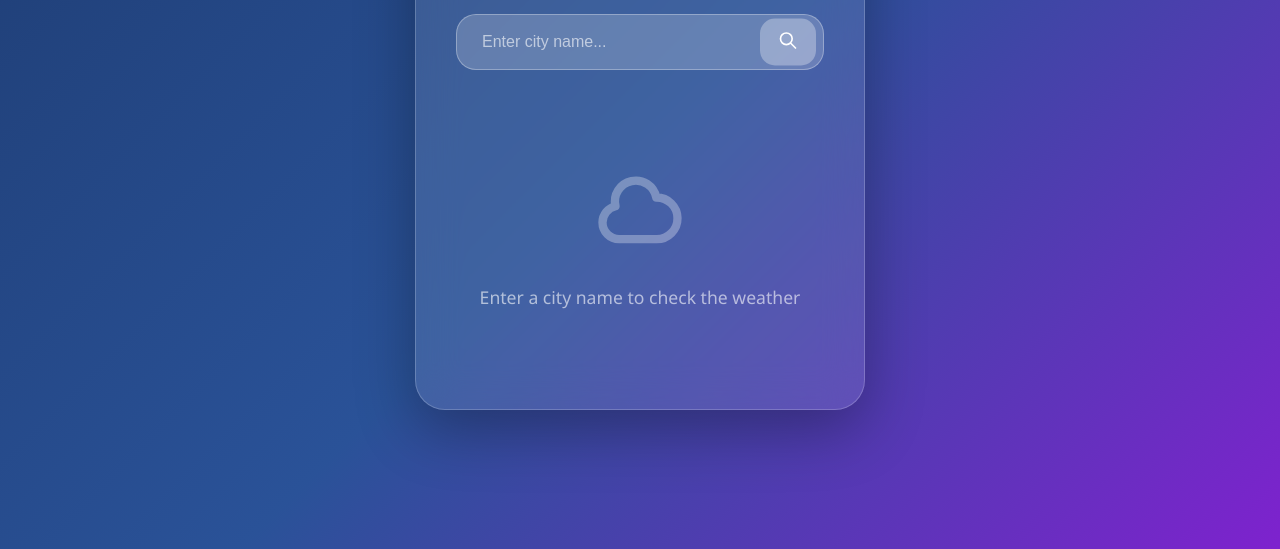
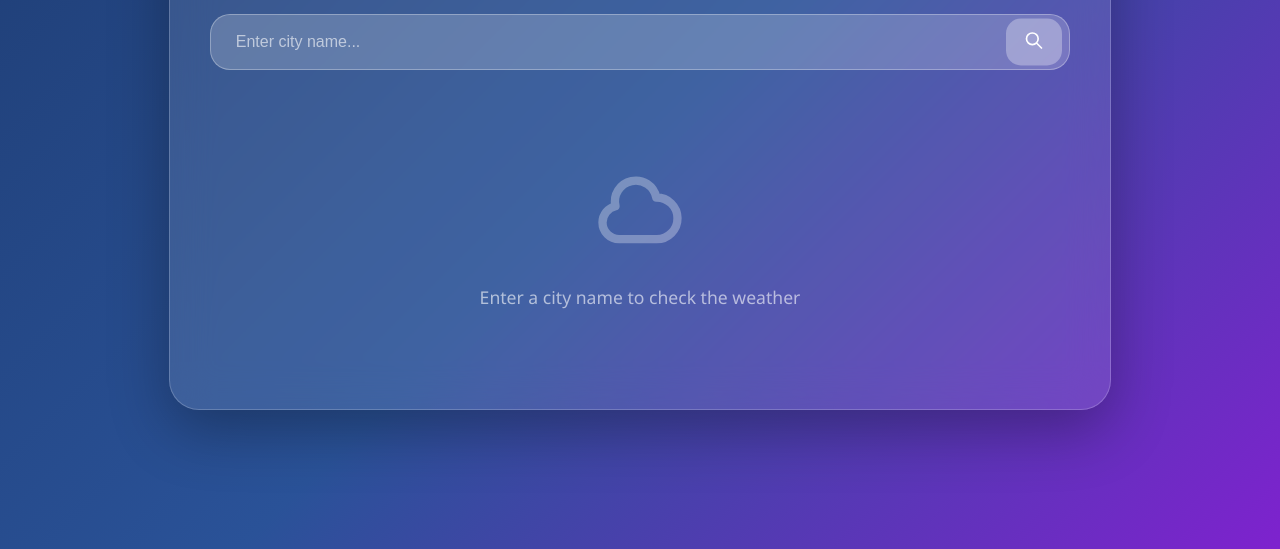
Before and after one commit to Mehdilk200/my-web-portfolio, a plain HTML site: page index.html in a window 1280 px wide. Shown: the part 251-800 px from the top of the page. Drawn offline with Linux system fonts and the light colour scheme.

Commit message:
22 23 line
width

```diff
--- a/css/style.css
+++ b/css/style.css
@@ -20,7 +20,8 @@
             border-radius: 30px;
             padding: 40px;
             width: 100%;
-            max-width: 450px;
+            min-width: 390px;
+            max-width: 76%;
             box-shadow: 0 20px 60px rgba(0, 0, 0, 0.3);
             border: 1px solid rgba(255, 255, 255, 0.2);
         }
```
